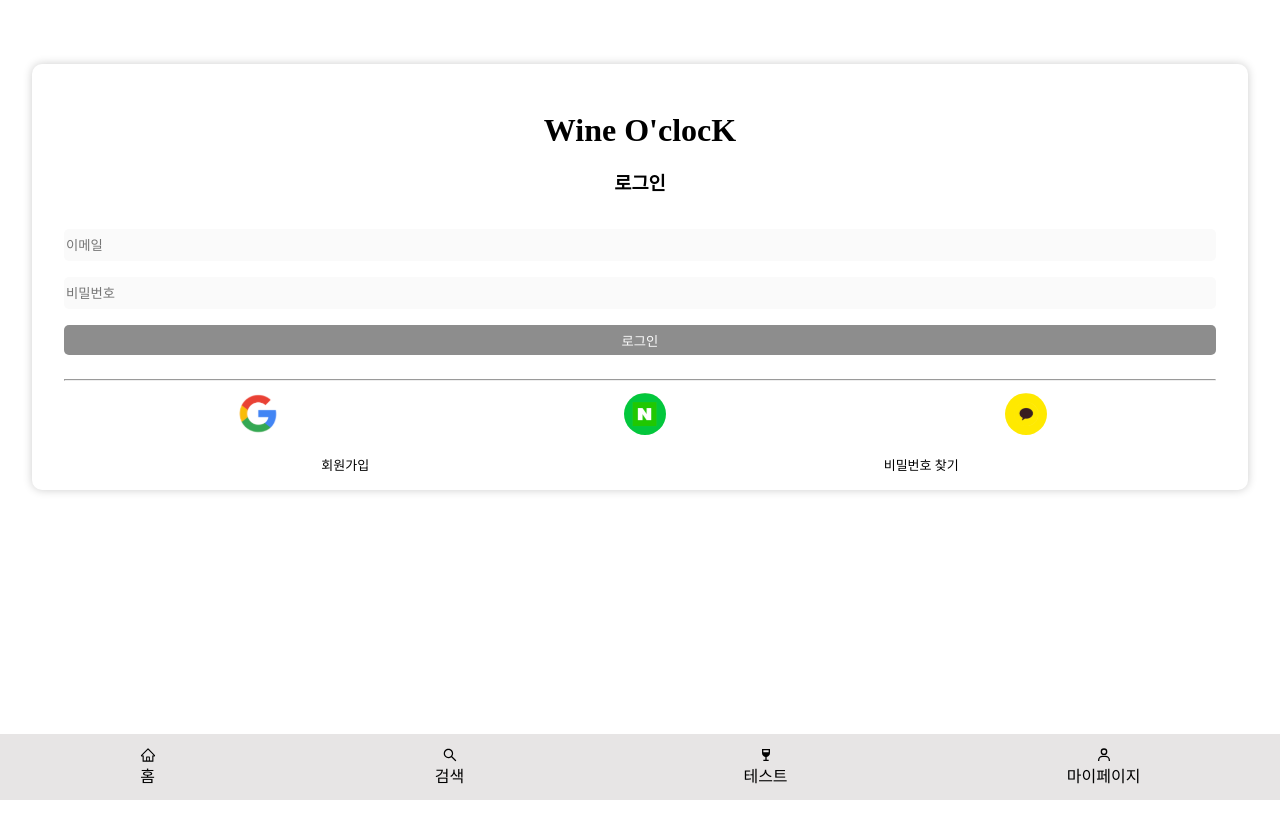
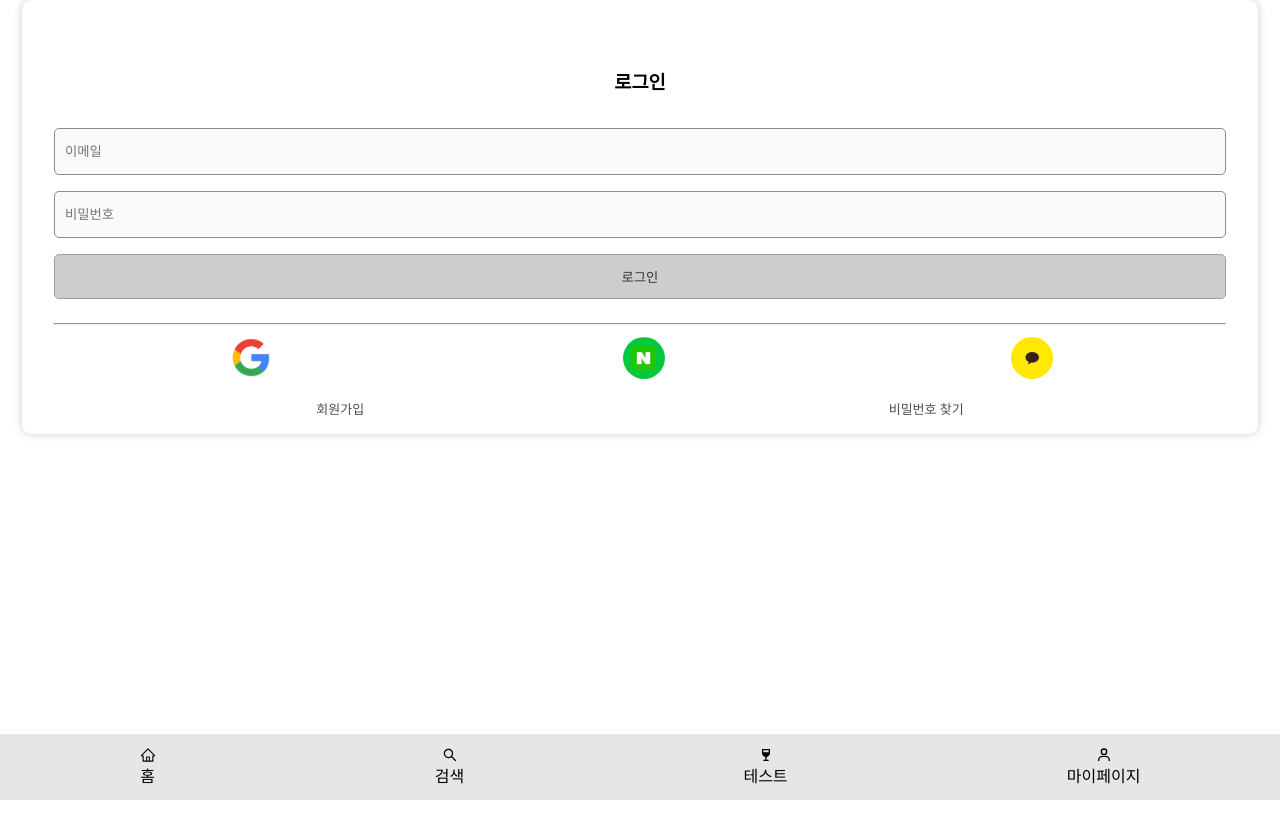
Before and after one commit to Wine-O-clocK/wine-o-clock-front, a React (Create React App) app: page /signin in a window 1280 px wide. Shown: the top 838 px of the page. After the commit the page ends 800 px from the top, so only its background shows below. Built offline with nearby package versions, Linux system fonts and the light colour scheme.

Commit message:
Feat: signin

```diff
--- a/src/components/SignInPage/SignInPage.jsx
+++ b/src/components/SignInPage/SignInPage.jsx
@@ -10,12 +10,14 @@ function SignInPage() {
   const navigate = useNavigate();
 
   const [email, setEmail] = useState('')
+  const [isEmail, setIsEmail] = useState(false);
+  const [emailMessage, setEmailMessage] = useState('');
   const [pwd, setPwd] = useState('');
   const [confirm, setConfirm] = useState(true);  // 유효성 검사
 
   const onChangeEmail = (e) => {
     e.preventDefault();
-    setEmail(e.target.value)
+    setEmail(e.target.value);
   }
   const onChangePwd = (e) => {
     e.preventDefault();
@@ -30,7 +32,6 @@ function SignInPage() {
   return (
     <SignUpContainer>
       <div className='titleWrap'>
-        <h1>Wine O'clocK</h1>
         <h3>로그인</h3>
       </div>
       <InputForm onSubmit={handleSubmit}>
@@ -70,7 +71,7 @@ function SignInPage() {
 export default SignInPage;
 
 const SignUpContainer = styled.div`
-  margin: 64px 32px;
+  margin: 0 22px;
   padding: 16px 32px;
   box-shadow: 0px 0px 10px rgba(0, 0, 0, 0.2);
   border-radius: 10px;
@@ -100,7 +101,7 @@ const SignUpContainer = styled.div`
     align-items: center;
     justify-content: space-around;
 
-    color: 4F4F4F;
+    color: #4F4F4F;
     font-size: 13px;
   }
 `;
@@ -122,19 +123,20 @@ const InputForm = styled.form`
   }
 
   button {
-  height: 30px;
+  height: 45px;
   border-radius: 5px;
-  border: lightgray;
-  background-color: #8D8D8D;
-  color: #FAFAFA;
+  border: 1px solid #9F9F9F;
+  background-color: #CDCDCD;
+  color: #333333;
   margin-bottom: 16px;
   }
 `
 const StyledInput = styled.input`
-  height: 30px;
+  height: 45px;
   border-radius: 5px;
-  border: lightgray;
+  border: 1px solid #8D8D8D;
   color: #8D8D8D;
   background-color: #FAFAFA;
   margin-bottom: 16px;
+  padding: 0 10px;
 `
```
